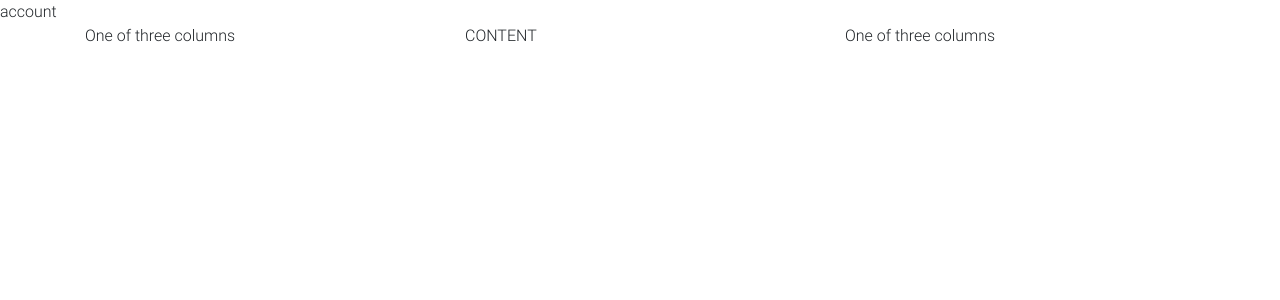
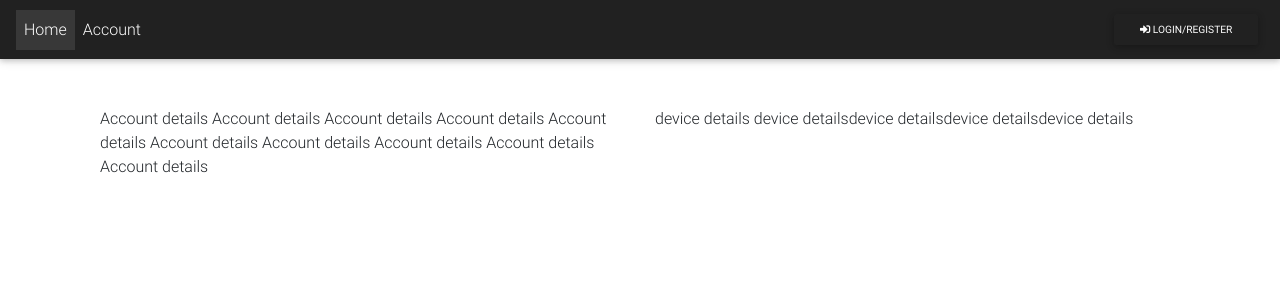
Before and after one commit to A-McGreg0r/bubble, a PHP site: page /account.php in a window 1280 px wide. Shown: the top 300 px of the page. Run offline with PHP 8.4, Linux system fonts and the light colour scheme; some libraries are stand-ins or nearby versions.

Commit message:
started desing still to add content

```diff
--- a/account.php
+++ b/account.php
@@ -31,19 +31,19 @@
 </head>
 
 <?php
-echo "account";
+require "uiAssets/userNav.php";
 ?>
 
 <div class="container">
-    <div class="row">
-        <div class="col-sm">
-            One of three columns
+    <div class="d-flex flex-wrap-reverse mb-4 mt-xl-5">
+        <!--left-->
+        <div class="col-md-6">
+            Account details Account details Account details Account details Account details Account details Account
+            details Account details Account details Account details
         </div>
-        <div class="col-LG">
-            CONTENT
-        </div>
-        <div class="col-sm">
-            One of three columns
+        <!--right-->
+        <div class="col-md-6">
+            device details device detailsdevice detailsdevice detailsdevice details
         </div>
     </div>
 </div>
```
